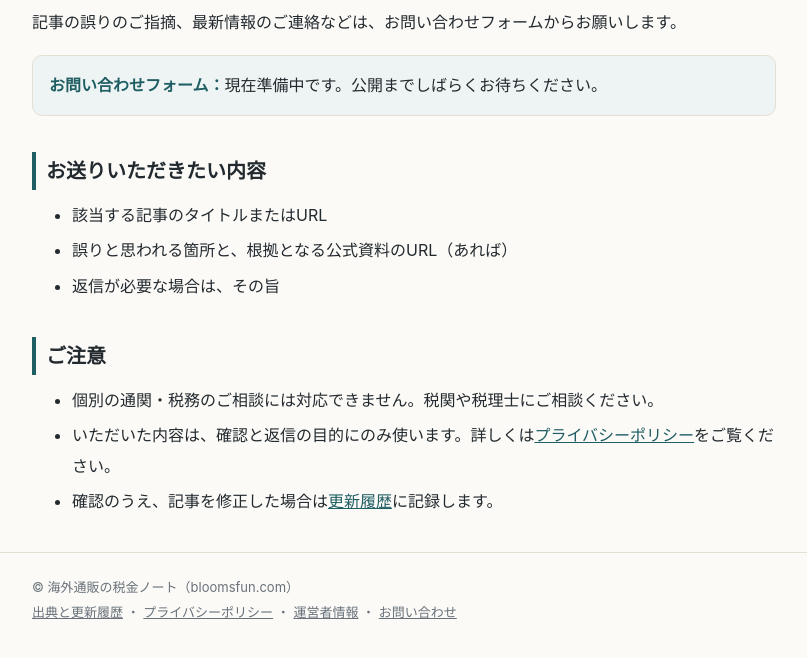
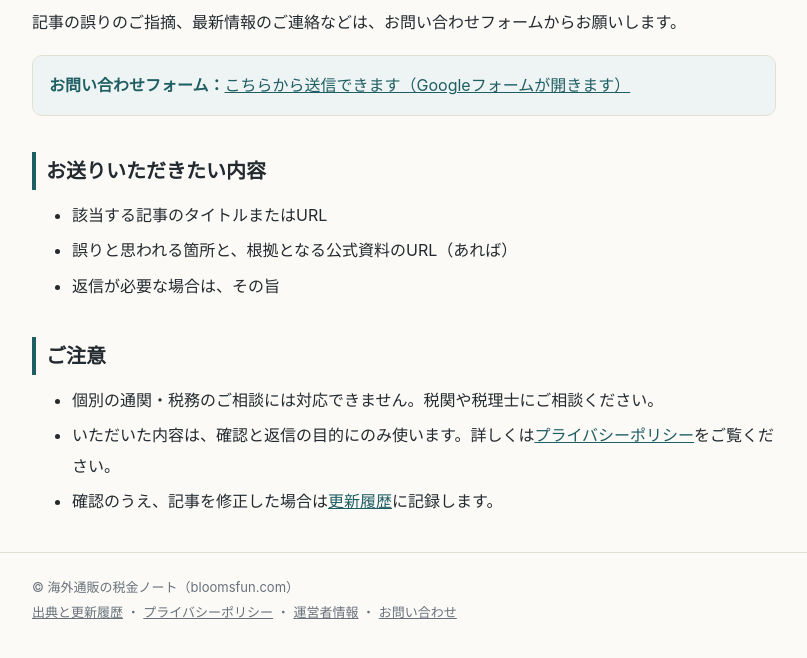
Before and after one commit to ktvr25277/import-square, a plain HTML site: page contact.html in a window 1280 px wide. Shown: the part 170-828 px from the top of the page, without its empty margins (236-1043 px from the left). Drawn offline with Linux system fonts and the light colour scheme.

Commit message:
Add files via upload

```diff
--- a/contact.html
+++ b/contact.html
@@ -25,7 +25,7 @@
 
 <h1>お問い合わせ</h1>
 <p>記事の誤りのご指摘、最新情報のご連絡などは、お問い合わせフォームからお願いします。</p>
-<div class="answer"><b>お問い合わせフォーム：</b>現在準備中です。公開までしばらくお待ちください。</div>
+<div class="answer"><b>お問い合わせフォーム：</b><a href="https://docs.google.com/forms/d/e/1FAIpQLSf0phZ_hii4iVQOGUBq1faNgaCLvZx3PLFVGD09aTge4dzfig/viewform" rel="noopener" target="_blank">こちらから送信できます（Googleフォームが開きます）</a></div>
 <h2>お送りいただきたい内容</h2>
 <ul><li>該当する記事のタイトルまたはURL</li><li>誤りと思われる箇所と、根拠となる公式資料のURL（あれば）</li><li>返信が必要な場合は、その旨</li></ul>
 <h2>ご注意</h2>
```
